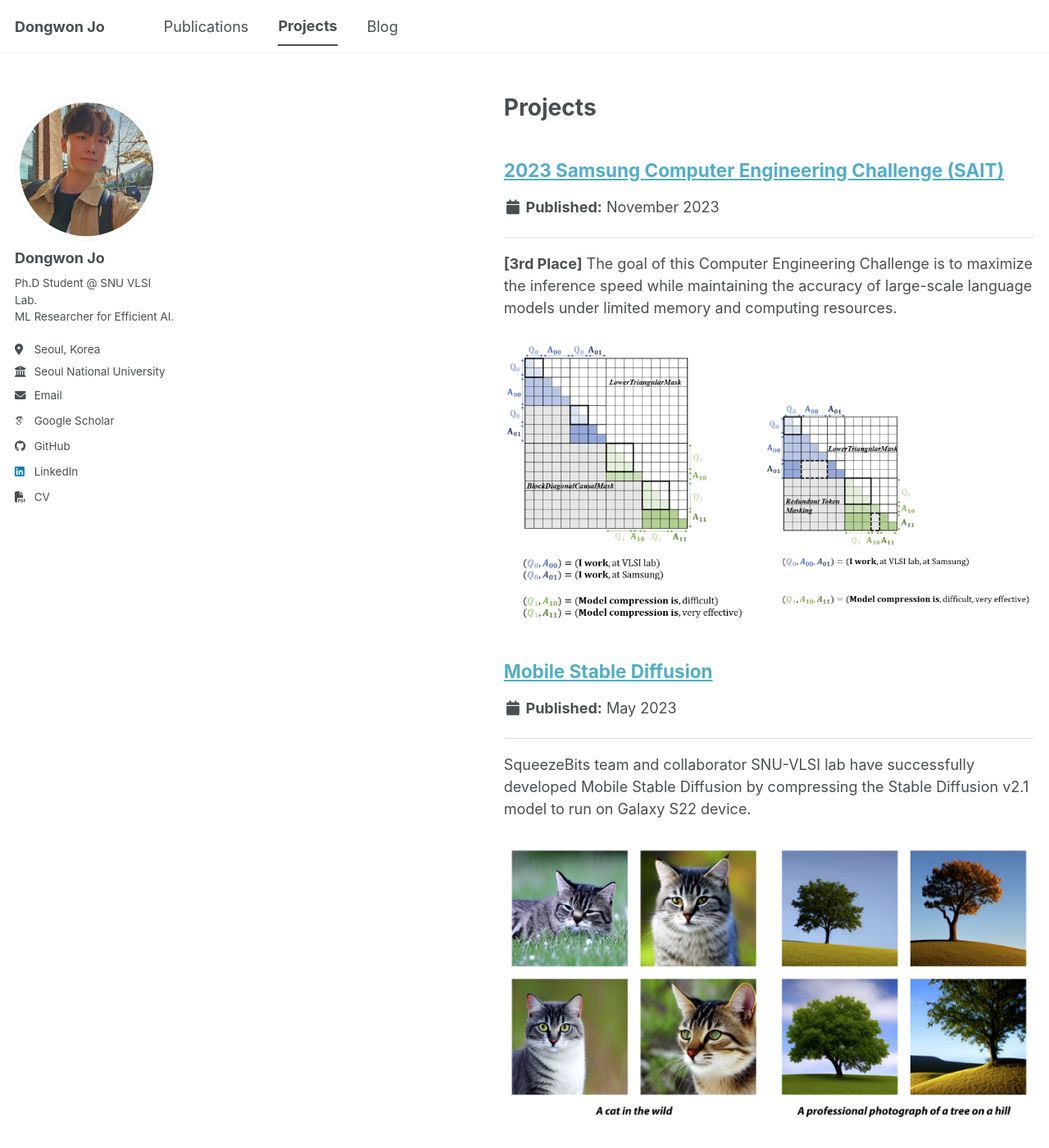
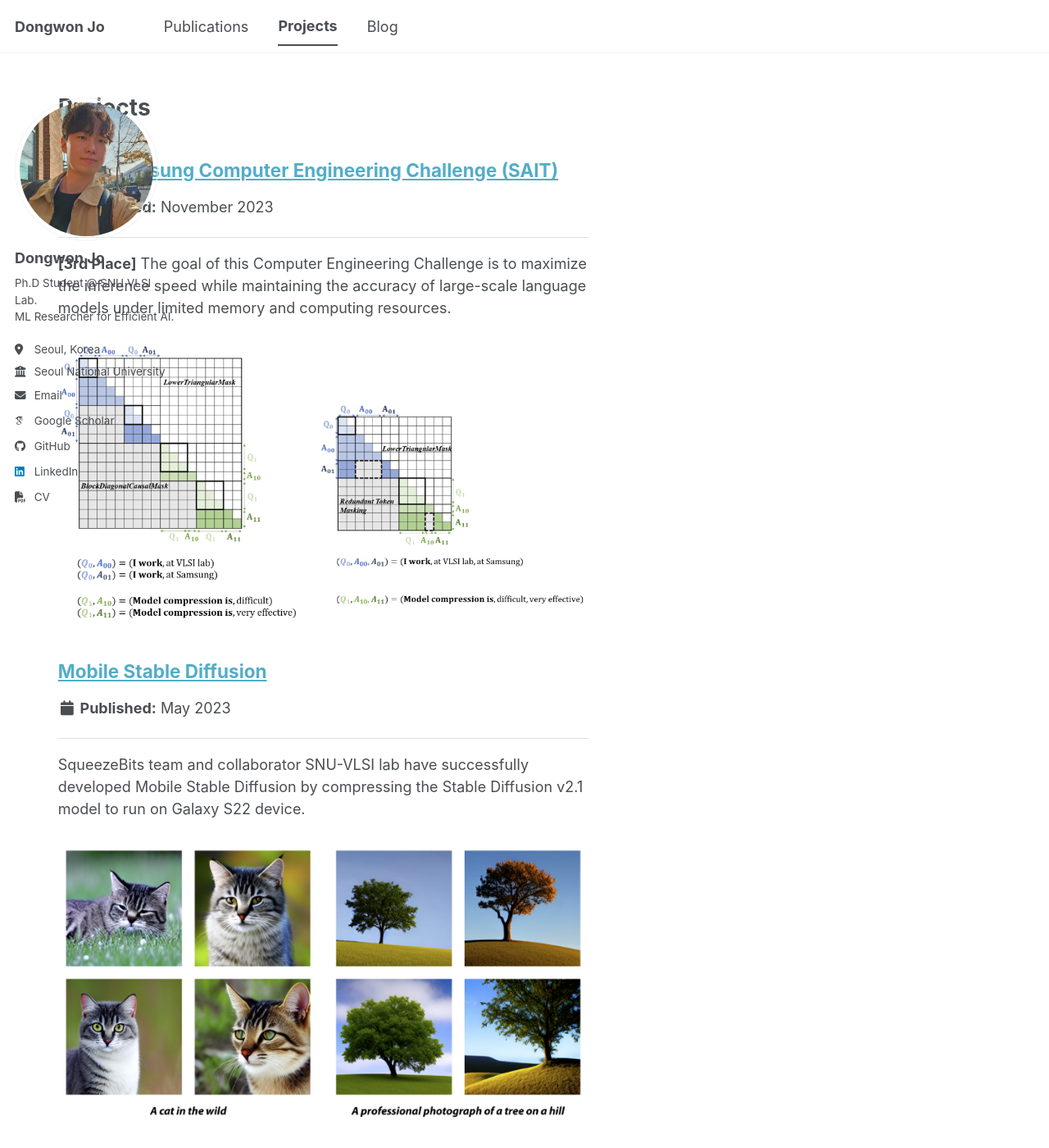
Before and after one commit to dongwonjo/dongwonjo.github.io, a Jekyll site: the page built from _pages/portfolio.html, in a window 1280 px wide and 1400 px high. Shown: the whole window at 82% size. Built offline with Jekyll 4.4.1, drawn with Linux system fonts in a browser that asks for light colours; some web fonts are replaced; a script bundle is joined from its source files by our own code; library files that are not in the unit come from our copies.

Commit message:
Update portfolio.html

```diff
--- a/_pages/portfolio.html
+++ b/_pages/portfolio.html
@@ -11,7 +11,7 @@
 .archive {
   max-width: 700px;
   margin-left: 0;
-  margin-right: auto;
+  float: left;
 }
 .archive p + p img,
 .archive p + img,
```
